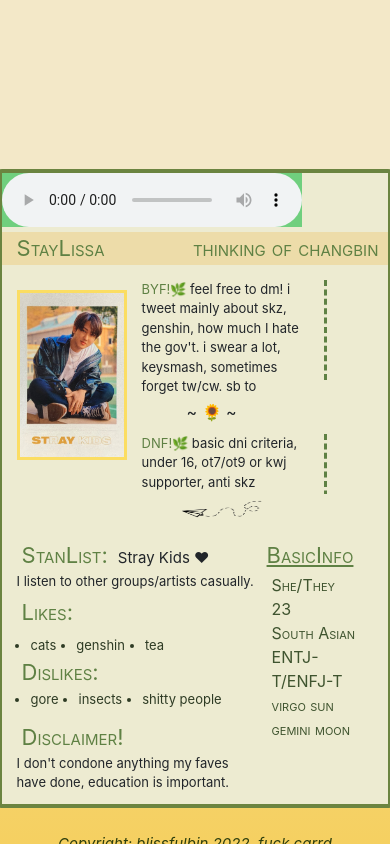
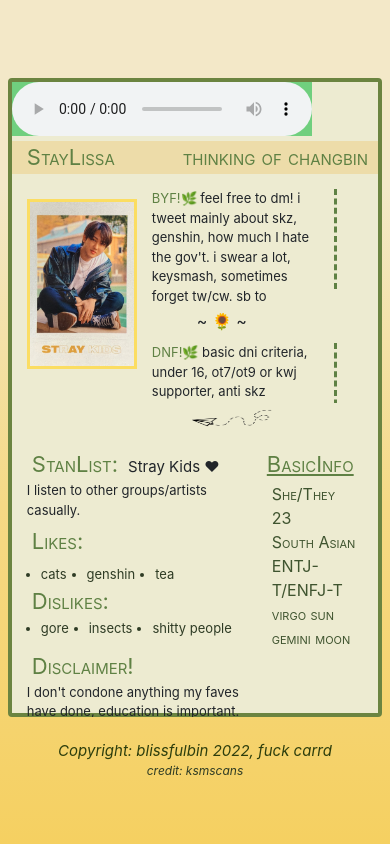
Before and after one commit to blissfulbin/blissfulbin.github.io, a plain HTML site: page index.html in a window 390 px wide. Drawn offline with nearby package versions, Linux system fonts and the light colour scheme.

Commit message:
responsiveness

```diff
--- a/css/stylesheet.css
+++ b/css/stylesheet.css
@@ -3,7 +3,8 @@
 body {
   background: rgb(241,242,193);
   background: linear-gradient(180deg, #f3e8c8 22%, #f5d985 60%, #f5d061 100%);
-    height: 100vh;
+  height: 100%;
+  background-attachment: fixed;
 }
 p, li{
     color: #2e3b24;
@@ -19,9 +20,12 @@ a:hover {
 }
 
 @media (min-width: 200px){
+  .main{
+      margin-top: 20%;
+  }
   .card{
     min-width: 350px;
-    max-width: 400px;
+    max-width: 96%;
     width: auto;
     height: auto;
   }
@@ -44,11 +48,14 @@ a:hover {
   }
   #container5{
     height: 260px;
-    width: 300px;
+    width: 270px;
   }
 }
 
 @media (min-width: 800px) {
+  .main{
+      margin-top: 20vh;
+  }
   .card{
     min-width: 300px;
     max-width: 100%;
@@ -125,7 +132,6 @@ audio::-webkit-media-controls-play-button:hover{
 }
 
 .main{
-  margin-top: 20vh;
   --alignment: center;
   --flex-alignment: center;
   align-items: center;
@@ -264,10 +270,11 @@ ul {
     text-align: center;
     display: inline-block;
     width: 100%;
+    height: 100%;
     font-size: 15px;
     font-style: italic;
     position: fixed;
-    padding: 3px;
+    margin-bottom:3px;
     color: #2d3e0d;
 }
 .footer a {
```
